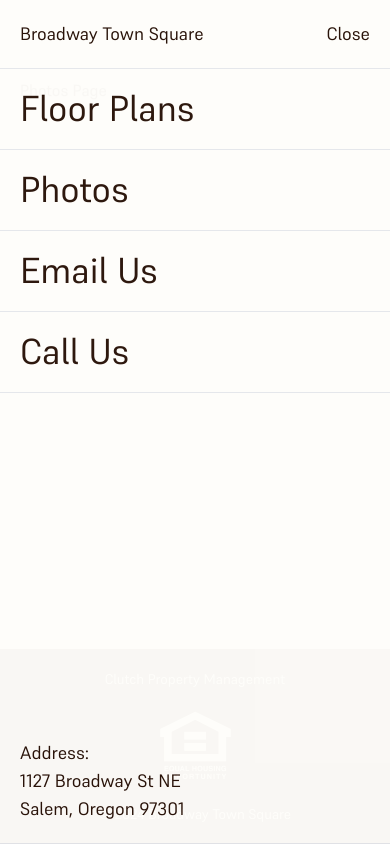
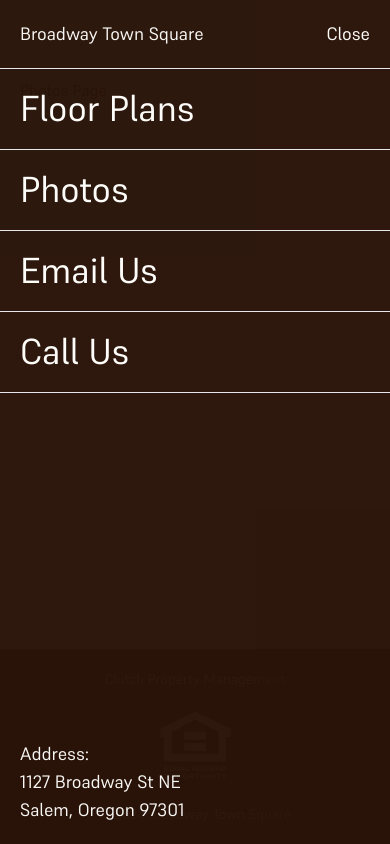
Before and after one commit to ClutchWebAdmin/broadway-town-square, a Next.js app: page /photos in a window 390 px wide. Both pictures are taken after a click on the button "Menu". Built offline with nearby package versions, Linux system fonts and the light colour scheme.

Commit message:
changed menu bg color

```diff
--- a/src/app/components/MobileMenu.jsx
+++ b/src/app/components/MobileMenu.jsx
@@ -43,14 +43,14 @@ export default function MobileMenu() {
           id="close-mobile-menu"
           aria-label="close-mobile-menu"
           onClick={toggleMobileMenu}
-          className="lg:hidden z-[9998] animate__animated animate__fadeInDown text-lg"
+          className="lg:hidden z-[9998] text-lg text-primaryLight"
         >
           Close
         </button>
       )}
 
       {isMobileMenuOpen && (
-        <nav className="lg:hidden fixed flex flex-col h-full inset-0 bg-primaryLight opacity-[98%] z-[9000] animate__animated animate__slideInDown">
+        <nav className="lg:hidden fixed flex flex-col h-full inset-0 bg-primaryDark text-primaryLight opacity-[98%] z-[9000] animate__animated animate__slideInDown">
           <Link href={`/`} className="py-5 px-5 border-b text-lg">
             Broadway Town Square
           </Link>
@@ -83,7 +83,7 @@ export default function MobileMenu() {
               Call Us
             </a>
           </div>
-          <h3 className="p-5 text-lg border-b">
+          <h3 className="p-5 text-lg">
             Address:
             <br />
             1127 Broadway St NE
```
